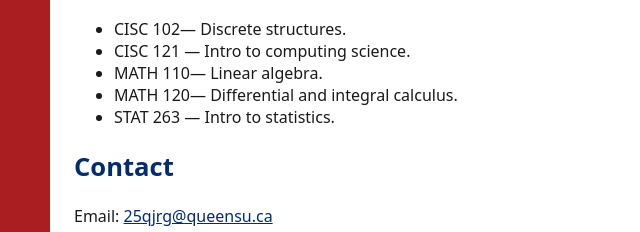
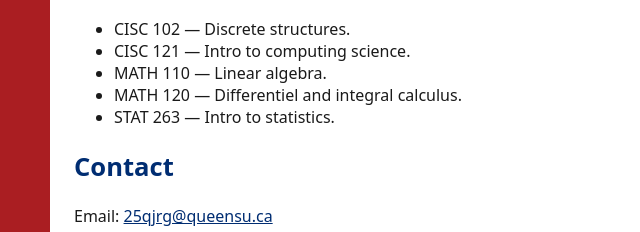
Before and after one commit to hgojf/queens-student-page, a plain HTML site: page index.html in a window 1280 px wide. Shown: the part 594-826 px from the top of the page, 116-756 px from the left. Drawn offline with Linux system fonts and the light colour scheme.

Commit message:
Be consistent with spacing between list items and seperators

```diff
--- a/index.html
+++ b/index.html
@@ -24,10 +24,10 @@
       <!-- ====== PROJECTS/COURSES (add or rename items to courses instead of projects) ====== -->
       <h2>Courses</h2>
       <ul>
-        <li>CISC 102— Discrete structures.</li>
+        <li>CISC 102 — Discrete structures.</li>
         <li>CISC 121 — Intro to computing science.</li>
-        <li>MATH 110— Linear algebra.</li>
-        <li>MATH 120— Differential and integral calculus.</li>
+        <li>MATH 110 — Linear algebra.</li>
+        <li>MATH 120 — Differentiel and integral calculus.</li>
         <li>STAT 263 — Intro to statistics.</li>
       </ul>
 
```
